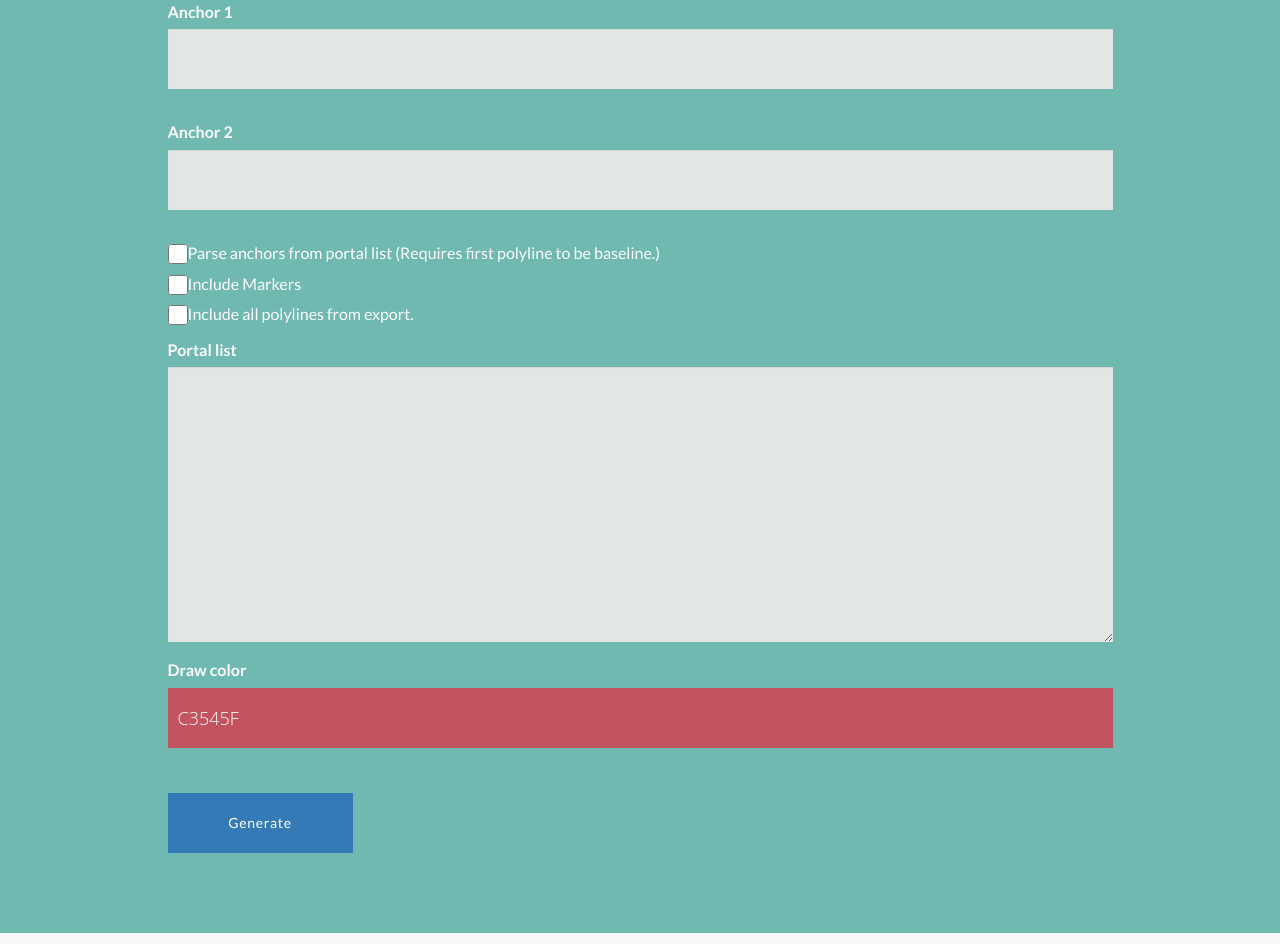
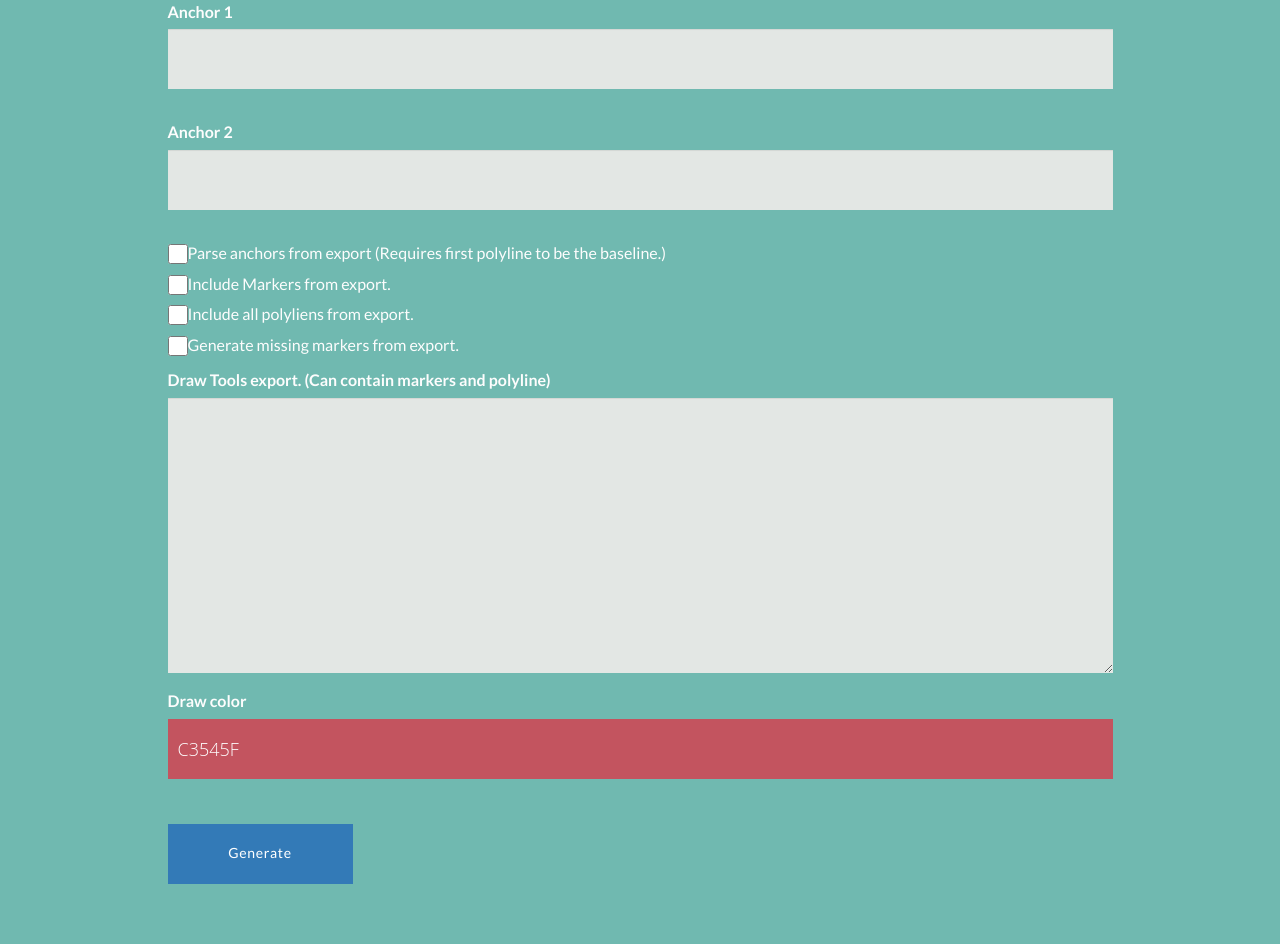
Before and after one commit to fulhack-io/field-drawer, a Flask app: page / in a window 1280 px wide. Shown: the part 268-1212 px from the top of the page. Run offline with Flask 2, Linux system fonts and the light colour scheme; some libraries are stand-ins or nearby versions.

Commit message:
Now possible to generate markers.

```diff
--- a/app/forms.py
+++ b/app/forms.py
@@ -5,11 +5,12 @@ from wtforms.validators import DataRequired, Optional
 class DrawForm(FlaskForm):
     anchor1 = StringField('Anchor 1', validators=[Optional()])
     anchor2 = StringField('Anchor 2', validators=[Optional()])
-    portal_list = TextAreaField(u'Portal list',
-                                validators=[DataRequired()],
-                                render_kw={"rows": 10, "cols": 100}
-                                )
-    include_markers = BooleanField(u'Include Markers', validators=[Optional()])
-    include_all_polylines = BooleanField(u'Include all polylines from export.', validators=[Optional()])
-    parse_anchors = BooleanField(u'Parse anchors from portal list (Requires first polyline to be baseline.)')
+    draw_tools_export = TextAreaField(u'Draw Tools export. (Can contain markers and polyline)',
+                                      validators=[DataRequired()],
+                                      render_kw={"rows": 10, "cols": 100}
+                                      )
+    include_markers = BooleanField(u'Include Markers from export.', validators=[Optional()])
+    generate_markers= BooleanField(u'Generate missing markers from export.', validators=[Optional()])
+    include_all_polylines = BooleanField(u'Include all polyliens from export.', validators=[Optional()])
+    parse_anchors = BooleanField(u'Parse anchors from export (Requires first polyline to be the baseline.)')
     draw_color = StringField('Draw color')
--- a/app/main.py
+++ b/app/main.py
@@ -24,23 +24,24 @@ def draw():
     if request.method == 'POST':
         parse_anchors = 'parse_anchors' in request.form
         include_markers = 'include_markers' in request.form
+        generate_markers = 'generate_markers' in request.form
         include_all_polylines = 'include_all_polylines' in request.form
 
-        portal_list = request.form['portal_list']
+        draw_tools_export = request.form['draw_tools_export']
         draw_color = request.form['draw_color']
 
         anchor1 = request.form['anchor1']
         anchor2 = request.form['anchor2']
 
         if anchor1 == '' or anchor2 == '' or parse_anchors:
-            for portal in json.loads(portal_list):
+            for portal in json.loads(draw_tools_export):
                 if portal["type"] == "polyline":
                     anchor1 = '{},{}'.format(portal["latLngs"][0]['lat'], portal["latLngs"][0]['lng'])
                     anchor2 = '{},{}'.format(portal["latLngs"][1]['lat'], portal["latLngs"][1]['lng'])
                     break
             parse_anchors = True
 
-        field = FieldDrawer(anchor1, anchor2, portal_list, include_markers, include_all_polylines, draw_color).generate()
+        field = FieldDrawer(anchor1, anchor2, draw_tools_export, include_markers, generate_markers, include_all_polylines, draw_color).generate()
         return jsonify(result=field, anchor1=anchor1, anchor2=anchor2, parse_anchors=parse_anchors)
 
 
--- a/app/templates/draw.html
+++ b/app/templates/draw.html
@@ -74,7 +74,8 @@
                                 {{ wtf.form_field(form.parse_anchors) }}
                                 {{ wtf.form_field(form.include_markers) }}
                                 {{ wtf.form_field(form.include_all_polylines) }}
-                                {{ wtf.form_field(form.portal_list) }}
+                                {{ wtf.form_field(form.generate_markers) }}
+                                {{ wtf.form_field(form.draw_tools_export) }}
                                 {{ wtf.form_field(form.draw_color, class="jscolor", value="C3545F") }}
                                 <input type="submit" class="btn btn-lg btn-primary" value="Generate"/>
                             </fieldset>
```
Also changed, not shown: app/field_drawer.py (+18 -4 lines).
